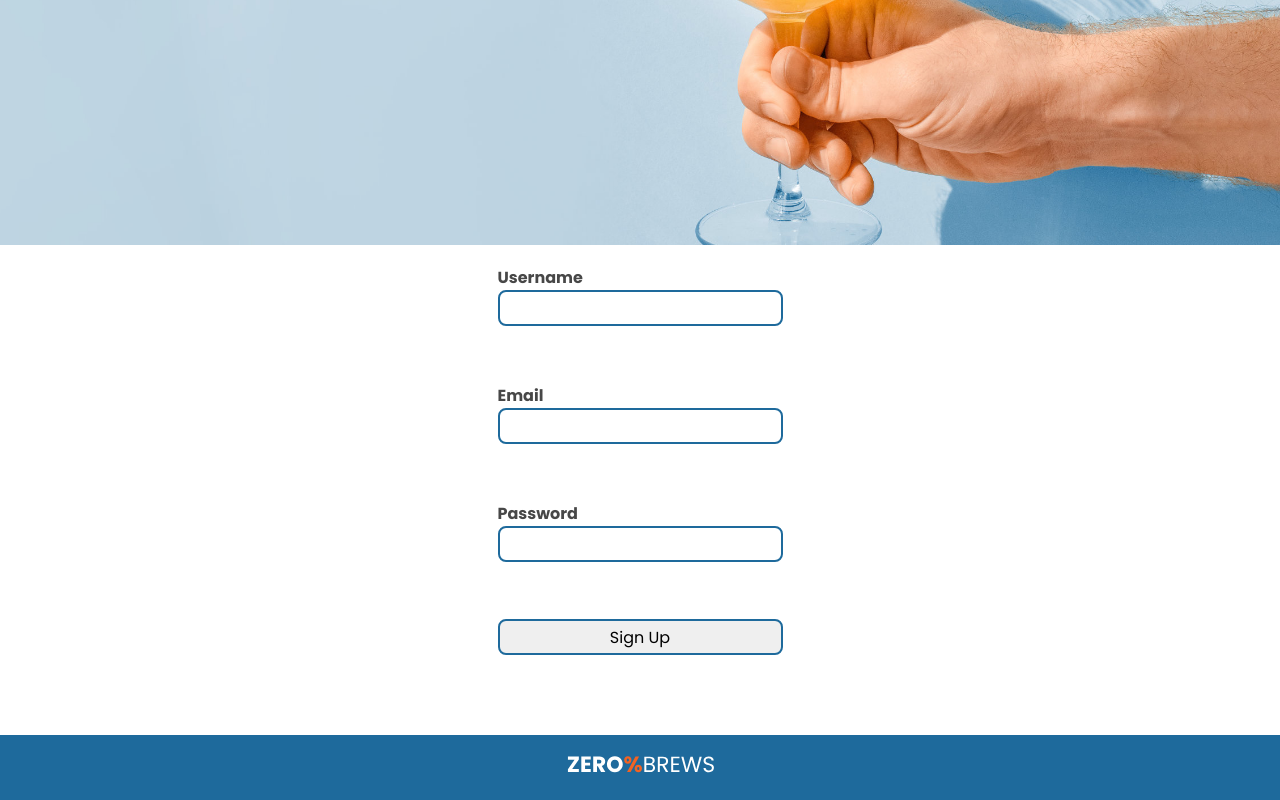
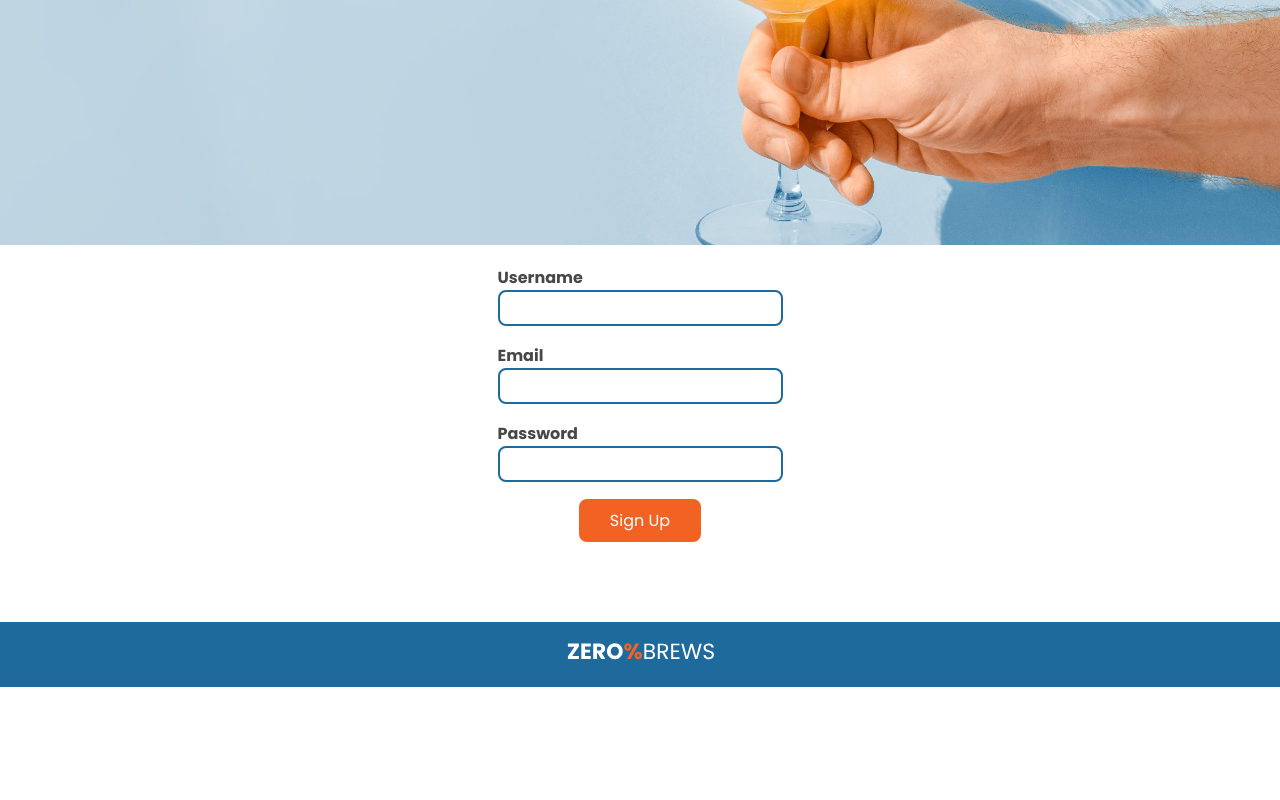
Before and after one commit to alastair10/ZeroPercentBrews-client, a React (Create React App) app: page /register in a window 1280 px wide. Shown: the part 318-1118 px from the top of the page. After the commit the page ends 1005 px from the top, so only its background shows below. Built offline with nearby package versions, Linux system fonts and the light colour scheme.

Commit message:
add PrimaryButton to Reg page

```diff
--- a/src/Pages/Register.js
+++ b/src/Pages/Register.js
@@ -1,6 +1,7 @@
 import { useState } from "react";
 import { useNavigate } from "react-router-dom";
 import Hero from "../Components/Core/Hero";
+import ButtonPrimary from "../Components/Core/ButtonPrimary";
 import styles from './Login.module.css';
 
 const Register = () => {
@@ -47,7 +48,7 @@ const Register = () => {
   return (
     <>
     <Hero message_1={"Join the lager"} message_2={"than life community"}/>
-      <form onSubmit={handleSubmit}>
+      <form>
         <label>
           Username
           <input
@@ -57,7 +58,6 @@ const Register = () => {
             onChange={handleChange}
           />
         </label>
-        <br />
         <label>
           Email
           <input
@@ -67,7 +67,6 @@ const Register = () => {
             onChange={handleChange}
           />
         </label>
-        <br />
         <label>
           Password
           <input
@@ -77,13 +76,7 @@ const Register = () => {
             onChange={handleChange}
           />
         </label>
-        <br />
-        <input
-          className="register-form-submit"
-          name="submit"
-          type="submit"
-          value="Sign Up"
-        />
+        <ButtonPrimary text={"Sign Up"} onClick={handleSubmit} />
       </form>
     </>
   );
```
